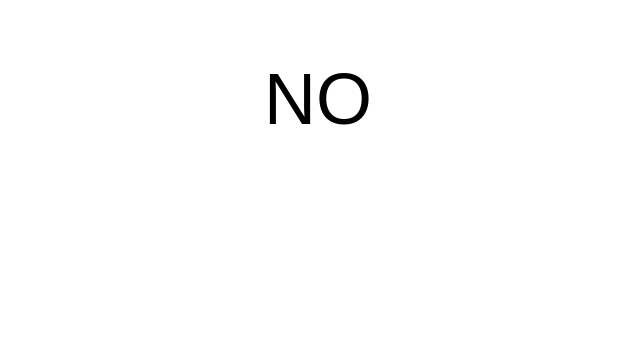
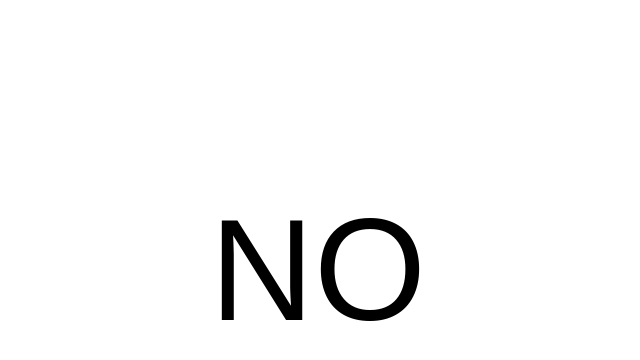
Before and after one commit to asmansoori/isitnewyears, a plain HTML site: page index.html in a window 1280 px wide. Shown: the whole page, without its empty margins (322-962 px from the left). Drawn offline with Linux system fonts and the light colour scheme.

Commit message:
Add padding

```diff
--- a/index.html
+++ b/index.html
@@ -17,8 +17,8 @@
         <style>
             #answer {
                 text-align: center;
-                padding: 50px;
-                font-size: 72px;
+                padding: 180px;
+                font-size: 144px;
                 font-family: sans-serif;
             }
         </style>
```
